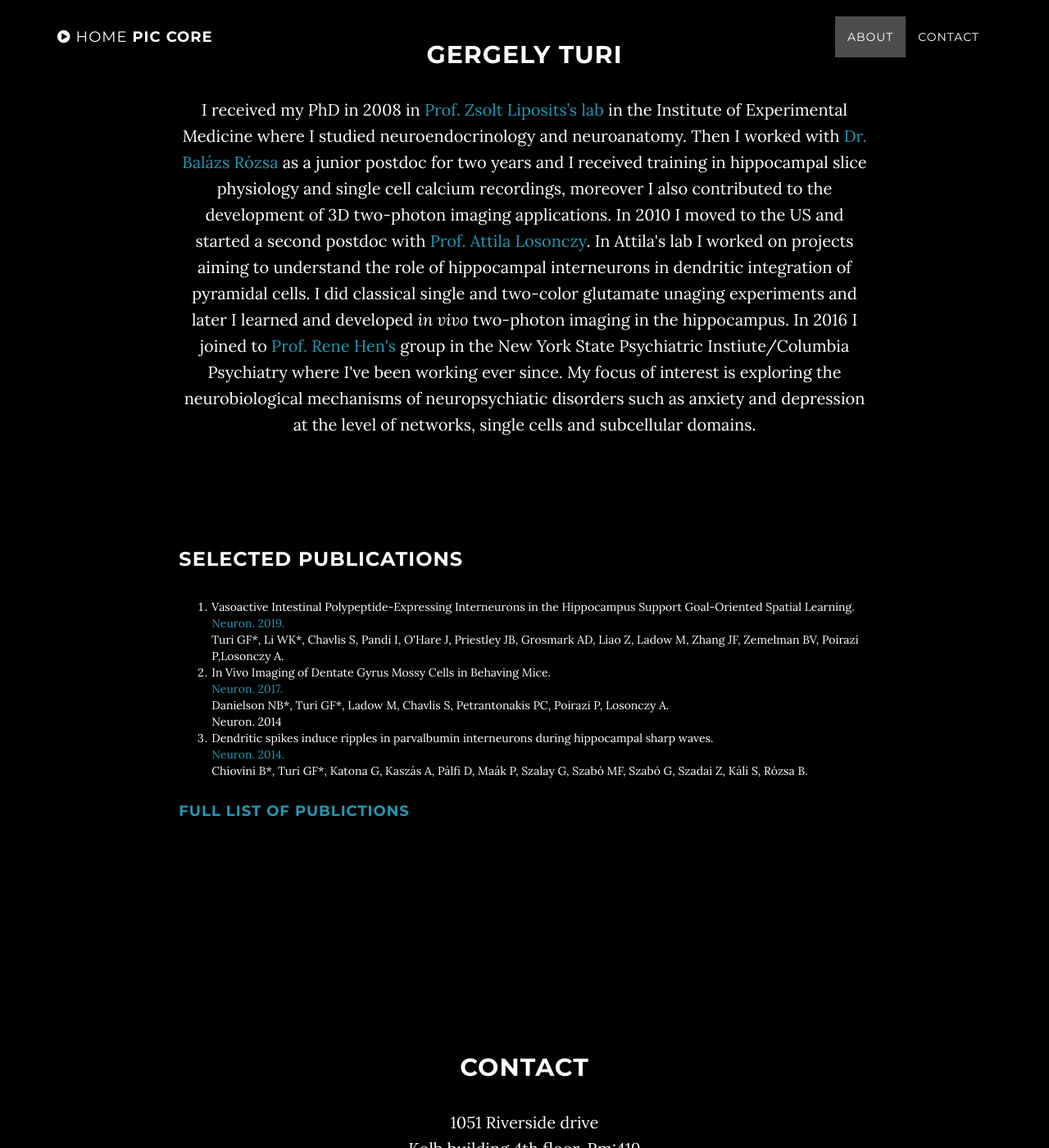
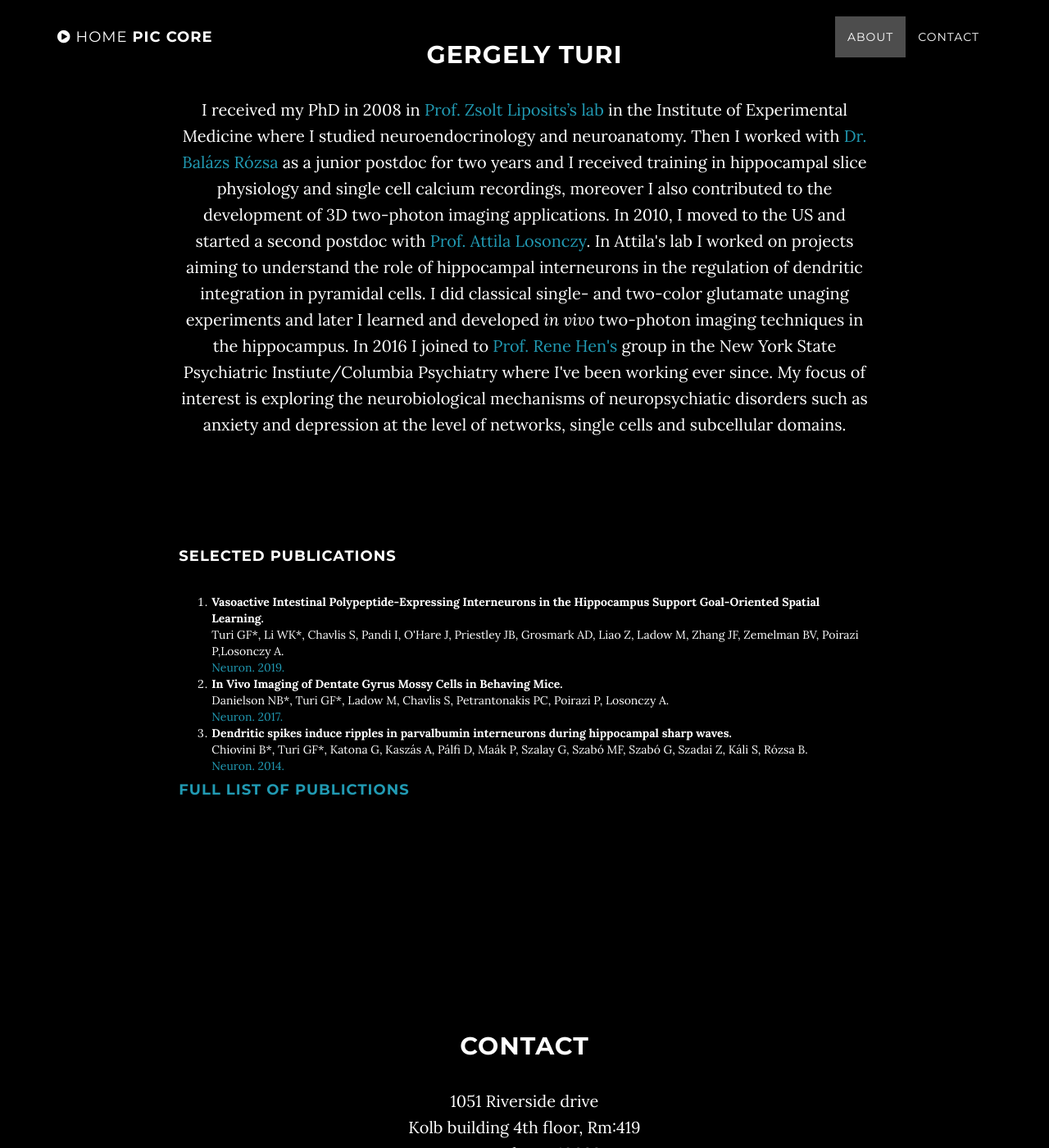
Before and after one commit to GergelyTuri/GergelyTuri.github.io, a Jekyll site: the page pages/aboutGergely.html, which Jekyll copies as it is, in a window 1280 px wide and 1400 px high. Shown: the whole window at 82% size. Built offline with Jekyll 4.4.1, drawn with Linux system fonts in a browser that asks for light colours.

Commit message:
small changes in gergo bioand changes in people

```diff
--- a/pages/aboutGergely.html
+++ b/pages/aboutGergely.html
@@ -61,26 +61,28 @@
         <div class="row">
             <div class="col-lg-8 col-lg-offset-2">
                 <h2>Gergely Turi</h2>
-                <p>I received my PhD in 2008 in <a href= http://koki.hu/organization/endocrine-neurobiology-106249>Prof. Zsolt Liposits’s lab</a> in the Institute of Experimental Medicine where I studied neuroendocrinology and neuroanatomy. Then I worked with <a href= https://rozsalab.eu/ >Dr. Balázs Rózsa</a> as a junior postdoc for two years and I received training in hippocampal slice physiology and single cell calcium recordings, moreover I also contributed to the development of 3D two-photon imaging applications. In 2010 I moved to the US and started a second postdoc with <a href=http://www.losonczylab.org>Prof. Attila Losonczy</a>. In Attila's lab I worked on projects aiming to understand the role of hippocampal interneurons in dendritic integration of pyramidal cells. I did classical single and two-color glutamate unaging experiments and later I learned and developed <i>in vivo</i> two-photon imaging in the hippocampus. In 2016 I joined to <a href=https://biology.columbia.edu/people/hen>Prof. Rene Hen's</a> group in the New York State Psychiatric Instiute/Columbia Psychiatry where I've been working ever since. My focus of interest is exploring the neurobiological mechanisms of neuropsychiatic disorders such as anxiety and depression at the level of networks, single cells and subcellular domains. </p>
+                <p>I received my PhD in 2008 in <a href= http://koki.hu/organization/endocrine-neurobiology-106249>Prof. Zsolt Liposits’s lab</a> in the Institute of Experimental Medicine where I studied neuroendocrinology and neuroanatomy. Then I worked with <a href= https://rozsalab.eu/ >Dr. Balázs Rózsa</a> as a junior postdoc for two years and I received training in hippocampal slice physiology and single cell calcium recordings, moreover I also contributed to the development of 3D two-photon imaging applications. In 2010, I moved to the US and started a second postdoc with <a href=http://www.losonczylab.org>Prof. Attila Losonczy</a>. In Attila's lab I worked on projects aiming to understand the role of hippocampal interneurons in the regulation of dendritic integration in pyramidal cells. I did classical single- and two-color glutamate unaging experiments and later I learned and developed <i>in vivo</i> two-photon imaging techniques in the hippocampus. In 2016 I joined to <a href=https://biology.columbia.edu/people/hen>Prof. Rene Hen's</a> group in the New York State Psychiatric Instiute/Columbia Psychiatry where I've been working ever since. My focus of interest is exploring the neurobiological mechanisms of neuropsychiatic disorders such as anxiety and depression at the level of networks, single cells and subcellular domains. </p>
             </div>
         </div>
     </section>
     <section id="publications" class="container gergelybio-section text-left">
         <div class="row">
             <div class="col-lg-8 col-lg-offset-2">
-                <h3>Selected publications</h3>
+                <h4>Selected publications</h4>
                 <ol>
-                    <li>Vasoactive Intestinal Polypeptide-Expressing Interneurons in the Hippocampus Support Goal-Oriented Spatial Learning.
+                    <li><b>Vasoactive Intestinal Polypeptide-Expressing Interneurons in the Hippocampus Support Goal-Oriented Spatial Learning.</b>
+                        <br> Turi GF*, Li WK*, Chavlis S, Pandi I, O'Hare J, Priestley JB, Grosmark AD, Liao Z, Ladow M, Zhang JF, Zemelman BV, Poirazi P,Losonczy A.
                         <br><a href=https://www.ncbi.nlm.nih.gov/pubmed/30713030>Neuron. 2019.</a>
-                        <br> Turi GF*, Li WK*, Chavlis S, Pandi I, O'Hare J, Priestley JB, Grosmark AD, Liao Z, Ladow M, Zhang JF, Zemelman BV, Poirazi P,Losonczy A.</li>
-                    <li>In Vivo Imaging of Dentate Gyrus Mossy Cells in Behaving Mice.
+                    </li>
+                    <li><b>In Vivo Imaging of Dentate Gyrus Mossy Cells in Behaving Mice.</b>
+                        <br>Danielson NB*, Turi GF*, Ladow M, Chavlis S, Petrantonakis PC, Poirazi P, Losonczy A.
                         <br><a href=https://www.ncbi.nlm.nih.gov/pubmed/28132825>Neuron. 2017.</a>
-                        <br>Danielson NB*, Turi GF*, Ladow M, Chavlis S, Petrantonakis PC, Poirazi P, Losonczy A.<br>Neuron. 2014</li>
-                    <li>Dendritic spikes induce ripples in parvalbumin interneurons during hippocampal sharp waves.
+                    </li>
+                    <li><b>Dendritic spikes induce ripples in parvalbumin interneurons during hippocampal sharp waves.</b>
+                        <br>Chiovini B*, Turi GF*, Katona G, Kaszás A, Pálfi D, Maák P, Szalay G, Szabó MF, Szabó G, Szadai Z, Káli S, Rózsa B.
                         <br><a href=https://www.ncbi.nlm.nih.gov/pubmed/24853946>Neuron. 2014.</a>
-                        <br>Chiovini B*, Turi GF*, Katona G, Kaszás A, Pálfi D, Maák P, Szalay G, Szabó MF, Szabó G, Szadai Z, Káli S, Rózsa B.
                     </li>
-                </ol><br>
+                </ol>
                 <h4><a href=http://publicationslist.org/gergely.turi>Full list of publictions</a></h4>
             </div>
         </div>
```
Also changed, not shown: _includes/people.html (+9 -3 lines).
